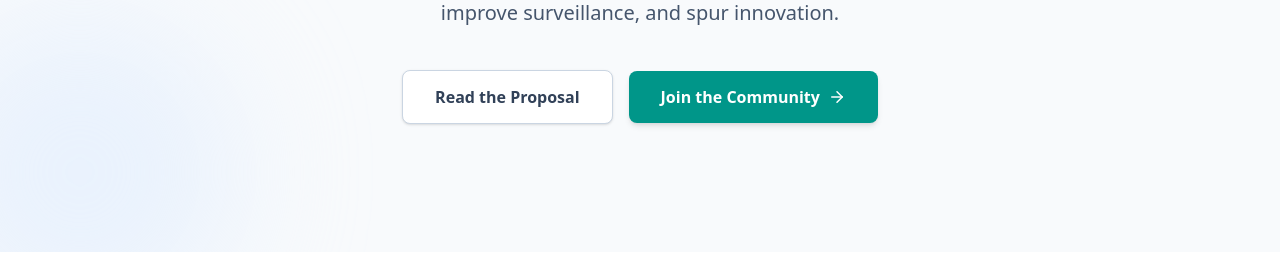
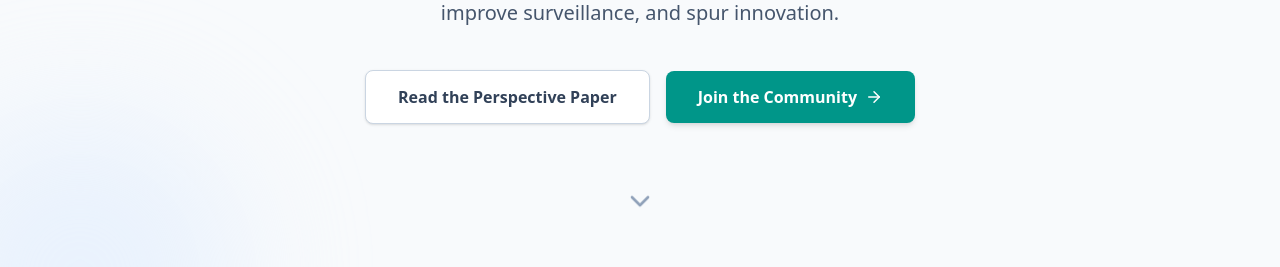
Before and after one commit to colabobio/thdc-website, a React (Vite) app: page / in a window 1280 px wide. Shown: the part 531-798 px from the top of the page. Built offline with nearby package versions, Linux system fonts and the light colour scheme; no server answers.

Commit message:
link to perspective piece

```diff
--- a/src/App.jsx
+++ b/src/App.jsx
@@ -16,8 +16,12 @@ import {
   X,
   Activity,
   BarChart,
-  Lock
+  Lock,
+  ChevronDown
 } from 'lucide-react';
+
+// --- Constants ---
+const PAPER_URL = "https://doi.org/10.1093/jtm/taad089";
 
 // --- Firebase Configuration ---
 const firebaseConfig = {
@@ -145,12 +149,14 @@ const Hero = ({ scrollToSection }) => (
           We propose a <strong>Travel Health Data Commons (THDC)</strong>: a set of shared assets—definitions, questionnaires, and software—to lower costs, improve surveillance, and spur innovation.
         </p>
         <div className="flex flex-col sm:flex-row items-center justify-center gap-4">
-          <button
-            onClick={() => scrollToSection('mission')}
-            className="w-full sm:w-auto px-8 py-3.5 rounded-lg bg-white border border-slate-300 text-slate-700 font-semibold hover:bg-slate-50 transition-colors shadow-sm"
+          <a
+            href={PAPER_URL}
+            target="_blank"
+            rel="noopener noreferrer"
+            className="w-full sm:w-auto px-8 py-3.5 rounded-lg bg-white border border-slate-300 text-slate-700 font-semibold hover:bg-slate-50 transition-colors shadow-sm flex items-center justify-center"
           >
-            Read the Proposal
-          </button>
+            Read the Perspective Paper
+          </a>
           <button
             onClick={() => scrollToSection('join')}
             className="w-full sm:w-auto px-8 py-3.5 rounded-lg bg-teal-600 text-white font-semibold hover:bg-teal-700 transition-colors shadow-md flex items-center justify-center gap-2"
@@ -158,6 +164,12 @@ const Hero = ({ scrollToSection }) => (
             Join the Community <ArrowRight size={18} />
           </button>
         </div>
+
+        {/* Scroll Indicator */}
+        <div className="mt-16 animate-bounce cursor-pointer text-slate-400 hover:text-teal-600 transition-colors inline-block" onClick={() => scrollToSection('mission')}>
+          <ChevronDown size={32} className="mx-auto" />
+        </div>
+
       </div>
     </div>
   </section>
```
Also changed, not shown: 1 other file (tests, documents, lock files or other folders).
